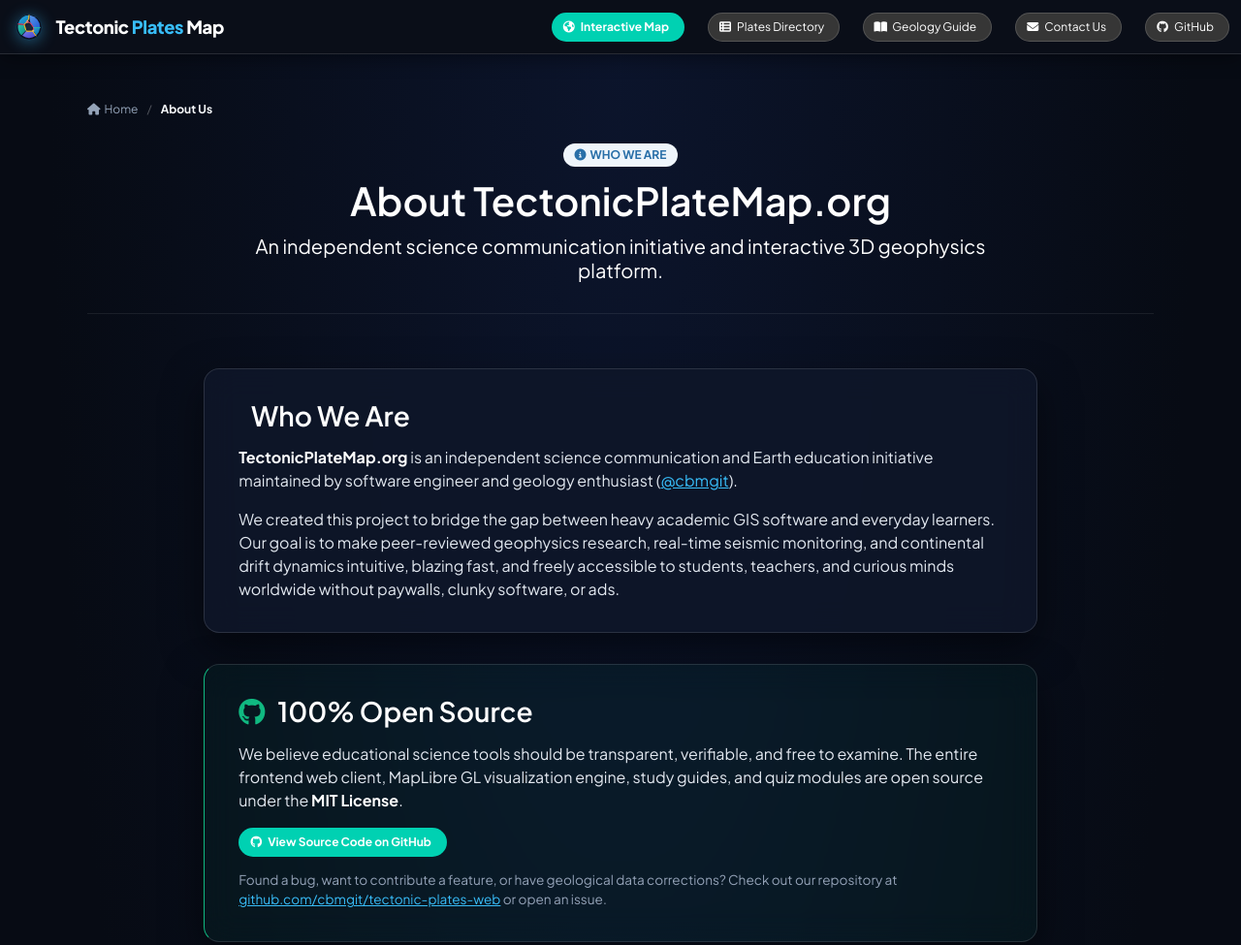
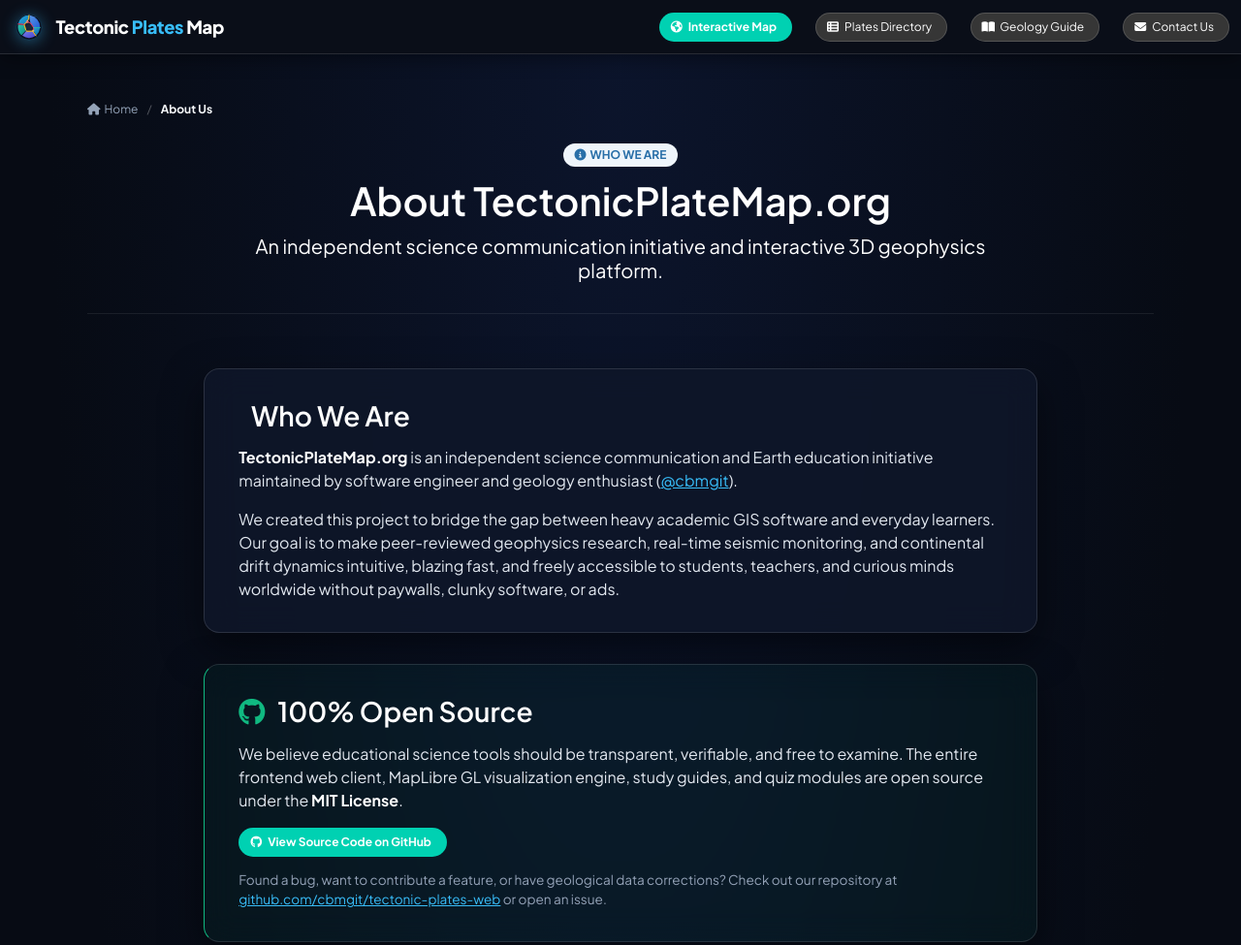
Before and after one commit to cbmgit/tectonic-plates-web, a website: page about.html in a window 1280 px wide. Shown: the top 975 px of the page at 97% size. Drawn offline with Linux system fonts and the light colour scheme.

Commit message:
style: remove GitHub button from navbar (kept in footer and About page)

```diff
--- a/about.html
+++ b/about.html
@@ -117,12 +117,6 @@
             <a href="/contact" class="button is-small is-dark is-rounded" style="border:1px solid rgba(255,255,255,0.15);">
               <span class="icon is-small"><i class="fa-solid fa-envelope" aria-hidden="true"></i></span>
               <span>Contact Us</span>
-            </a>
-          </div>
-          <div class="navbar-item">
-            <a href="https://github.com/cbmgit/tectonic-plates-web" target="_blank" rel="noopener" class="button is-small is-dark is-rounded" style="border:1px solid rgba(255,255,255,0.15);" aria-label="View Open Source Code on GitHub">
-              <span class="icon is-small"><i class="fa-brands fa-github" aria-hidden="true"></i></span>
-              <span>GitHub</span>
             </a>
           </div>
         </div>
```
Also changed, not shown: index.html (+0 -8 lines).
